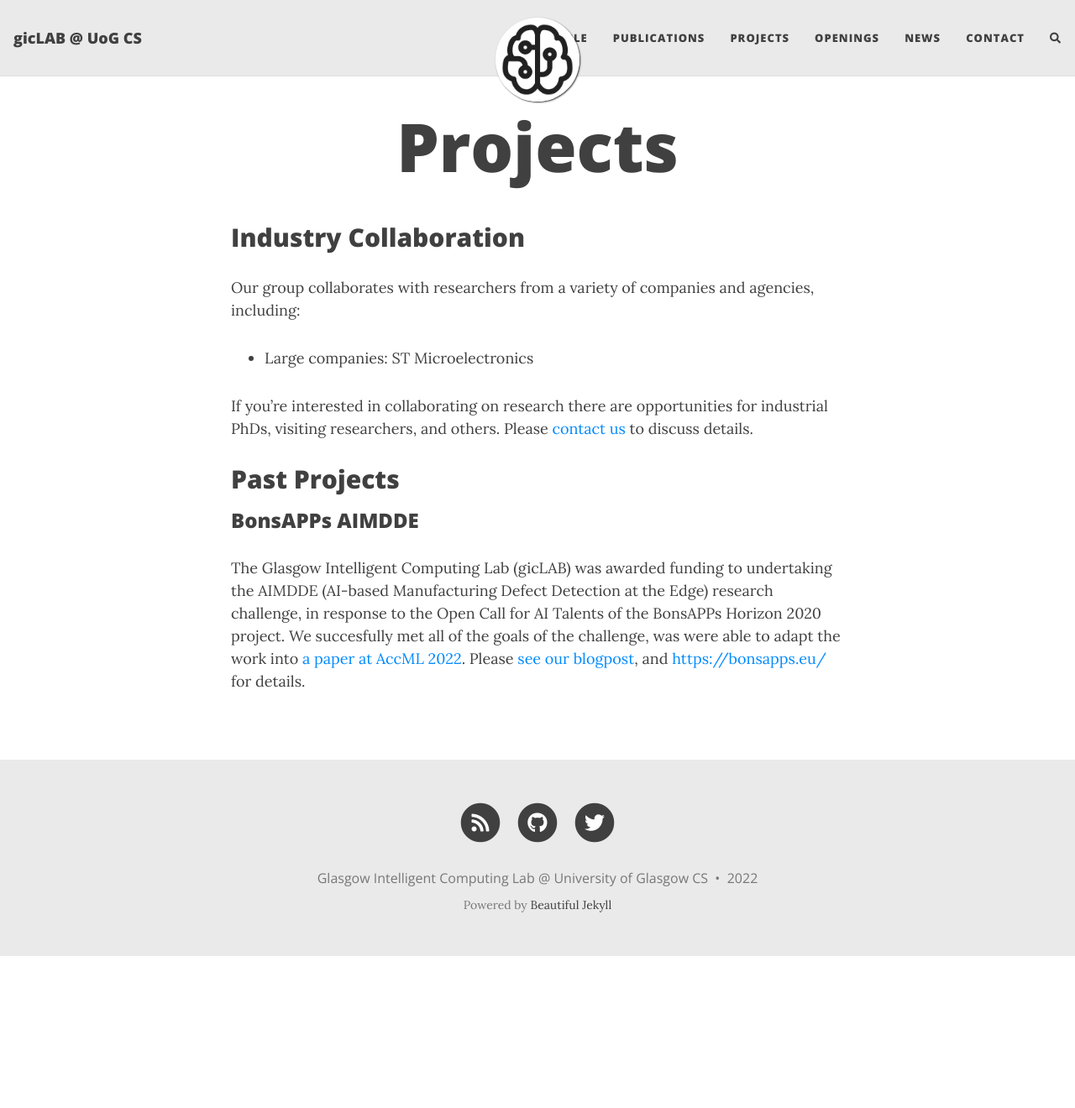
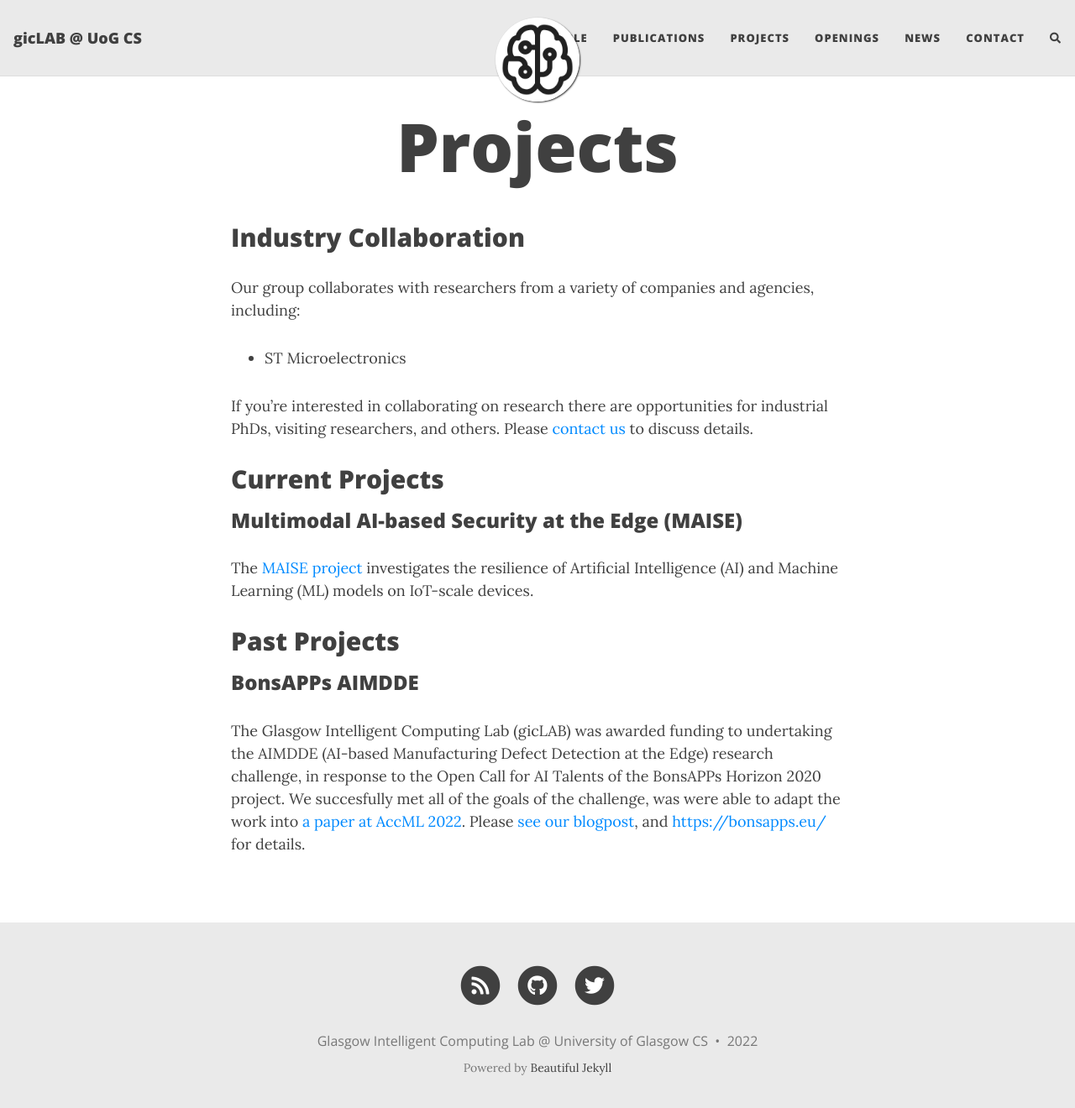
Before and after one commit to gicLAB/gicLAB.github.io, a Jekyll site: the page built from projects.md, in a window 1280 px wide and 1333 px high. Shown: the top 1320 px of the window at 84% size. Built offline with Jekyll 4.4.1, drawn with Linux system fonts in a browser that asks for light colours; nearby versions of some CDN libraries; comment, search, counter and statistics services are not loaded.

Commit message:
Update projects.md

```diff
--- a/projects.md
+++ b/projects.md
@@ -6,9 +6,15 @@ subtitle:
 
 ## Industry Collaboration
 Our group collaborates with researchers from a variety of companies and agencies, including:
- - Large companies: ST Microelectronics
+ - ST Microelectronics
 
 If you're interested in collaborating on research there are opportunities for industrial PhDs, visiting researchers, and others.  Please [contact us](../contact) to discuss details.
+
+## Current Projects
+
+### Multimodal AI-based Security at the Edge (MAISE)
+
+The [MAISE project](https://petras-iot.org/project/multimodal-ai-based-security-at-the-edge-maise/) investigates the resilience of Artificial Intelligence (AI) and Machine Learning (ML) models on IoT-scale devices.
 
 ## Past Projects
 
```
